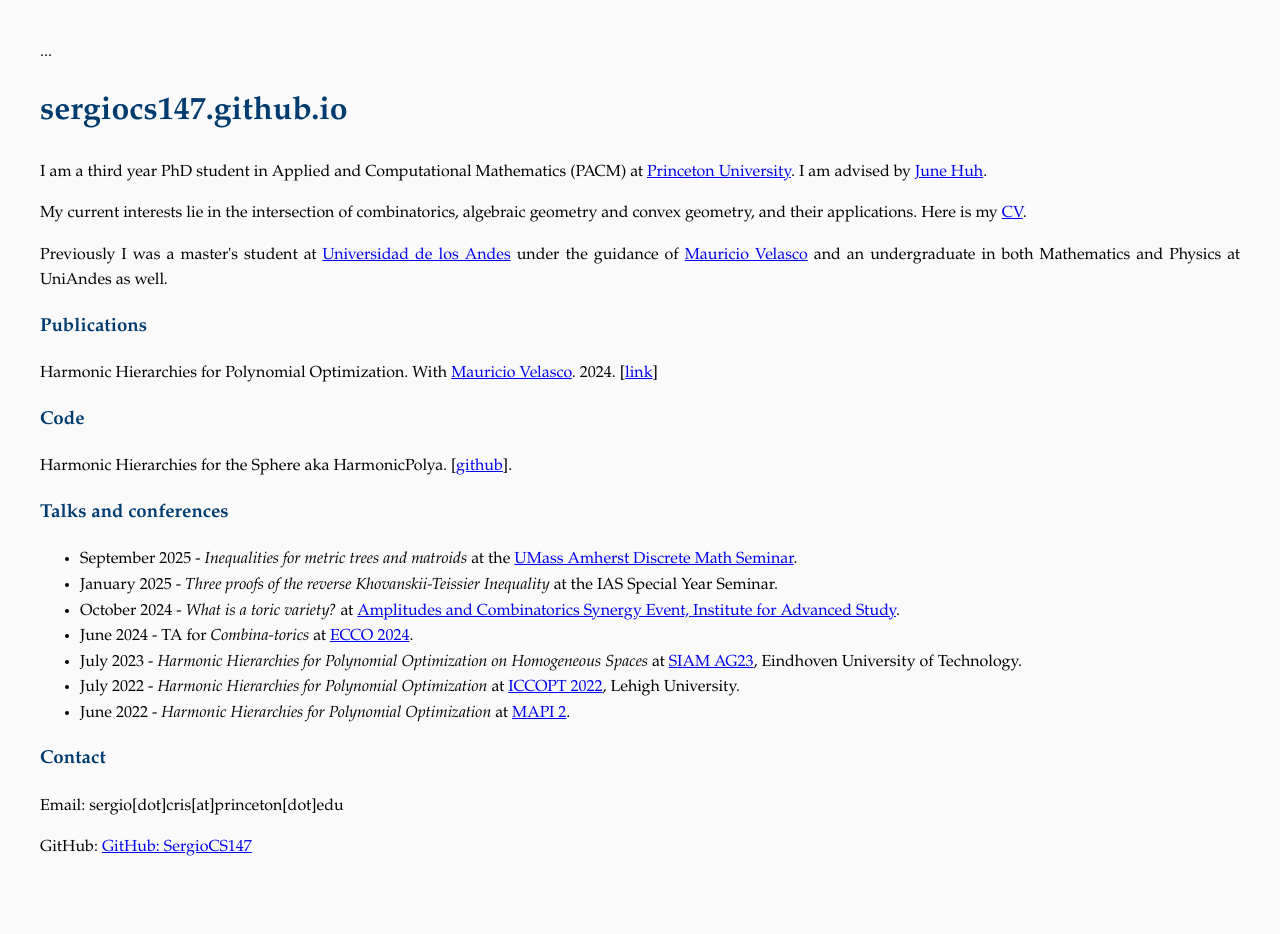
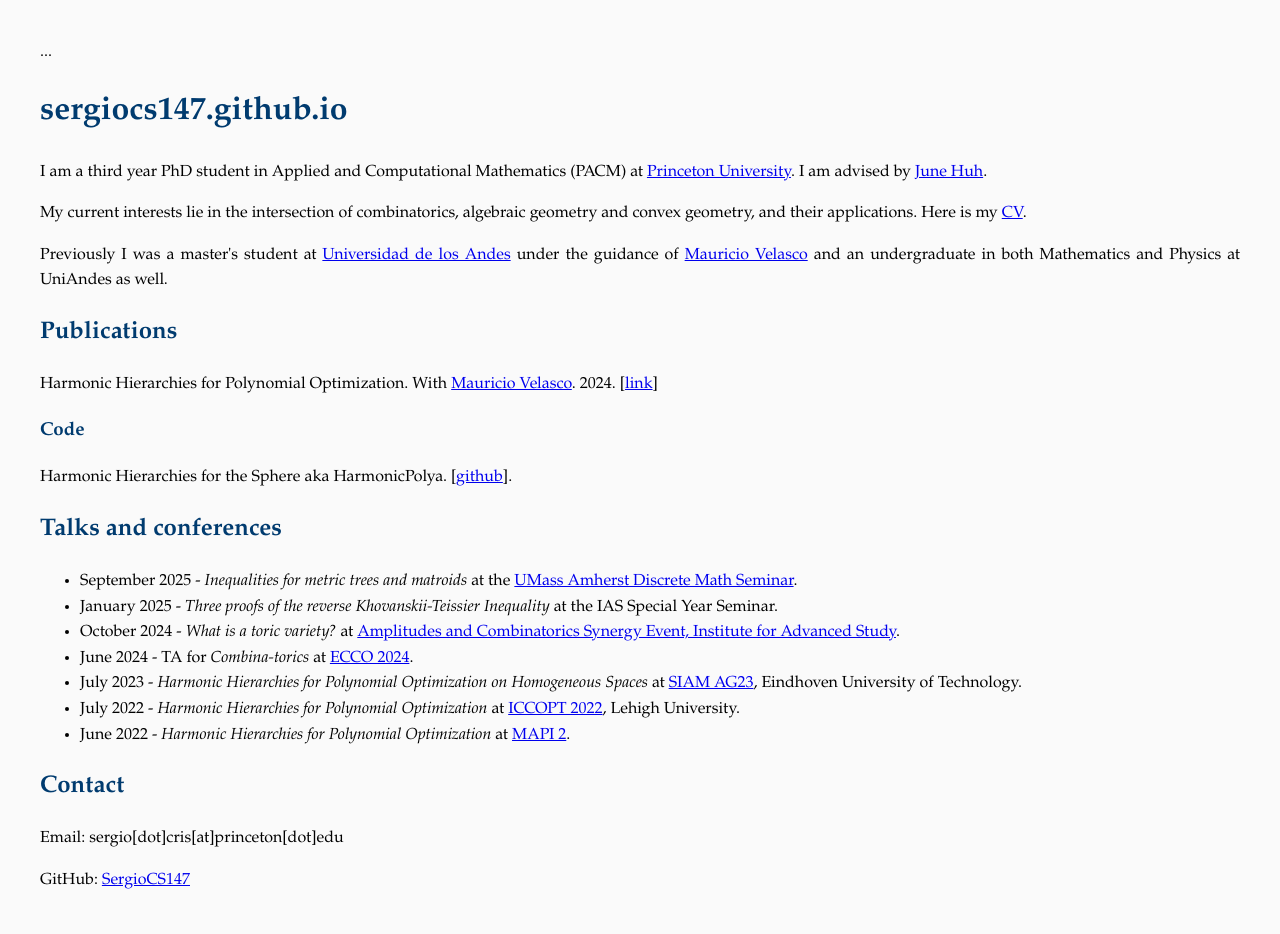
Before and after one commit to SergioCS147/sergiocs147.github.io, a Jekyll site: the page built from index.md, in a window 1280 px wide. Built offline with Jekyll 4.4.1, drawn with Linux system fonts in a browser that asks for light colours; our own code applies the rules of GitHub Pages for plain Markdown files; before the commit the page ends 901 px from its top, so only the background shows below that.

Commit message:
Update index.md

```diff
--- a/index.md
+++ b/index.md
@@ -10,7 +10,7 @@
 
 <p align="justify"> Previously I was a master's student at <a href="https://matematicas.uniandes.edu.co">Universidad de los Andes</a> under the guidance of <a href="http://wwwprof.uniandes.edu.co/~mvelasco/Velasco.html">Mauricio Velasco</a> and an undergraduate in both Mathematics and Physics at UniAndes as well. </p>
 
-<h3><strong> Publications </strong> </h3>
+<h2><strong> Publications </strong> </h2>
 
 Harmonic Hierarchies for Polynomial Optimization. With <a href="http://wwwprof.uniandes.edu.co/~mvelasco/Velasco.html">Mauricio Velasco</a>. 2024. [<a href="https://epubs.siam.org/doi/full/10.1137/22M1484511">link</a>]
 
@@ -18,7 +18,7 @@ Harmonic Hierarchies for Polynomial Optimization. With <a href="http://wwwprof.u
 
 Harmonic Hierarchies for the Sphere aka HarmonicPolya. [<a href="https://github.com/SergioCS147/HarmonicPolya.jl">github</a>].
 
-<h3><strong> Talks and conferences </strong> </h3>
+<h2><strong> Talks and conferences </strong> </h2>
 
 <ul>
   <li>September 2025 - <em>Inequalities for metric trees and matroids</em> at the <a href="https://www.umass.edu/mathematics-statistics/seminars/discrete-math-seminar">UMass Amherst Discrete Math Seminar</a>.</li>
@@ -30,8 +30,8 @@ Harmonic Hierarchies for the Sphere aka HarmonicPolya. [<a href="https://github.
   <li>June 2022 - <em>Harmonic Hierarchies for Polynomial Optimization</em> at <a href="https://scm.org.co/mapi-2/">MAPI 2</a>.</li>
 </ul>
 
-<h3><strong> Contact </strong> </h3>
+<h2><strong> Contact </strong> </h2>
 
 <p> Email: sergio[dot]cris[at]princeton[dot]edu </p>
 
-<p> GitHub: <a href="https://github.com/SergioCS147">GitHub: SergioCS147</a> </p>
+<p> GitHub: <a href="https://github.com/SergioCS147">SergioCS147</a> </p>
```
